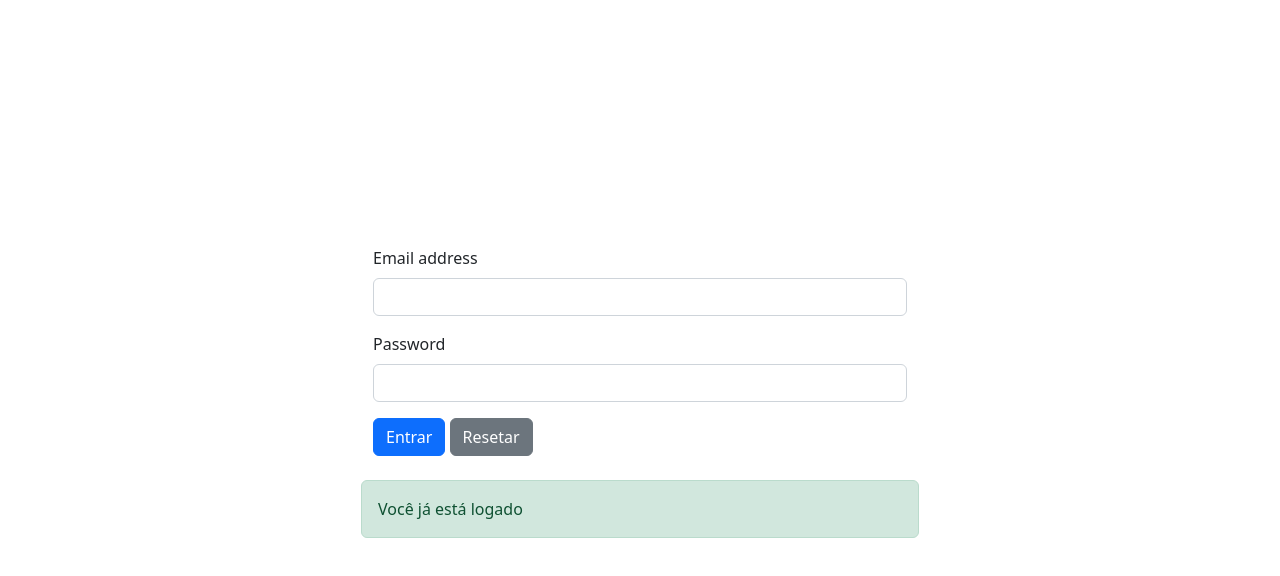
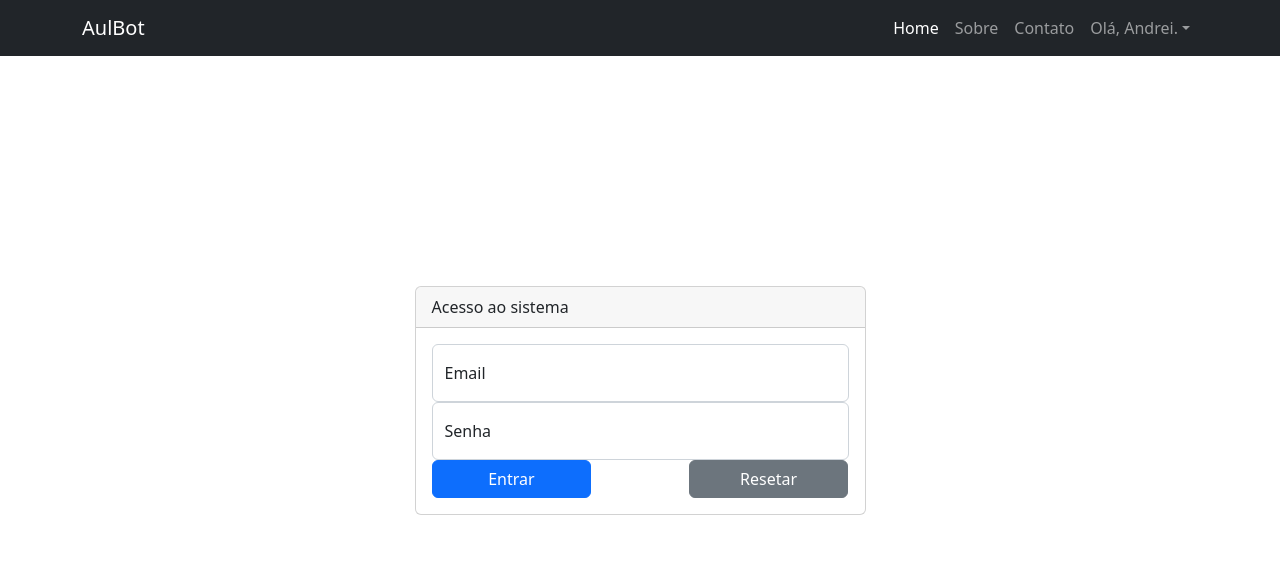
Before and after one commit to dreialcantara/ExercicioBootstrap-GamaAcademy, a plain HTML site: page index.html in a window 1280 px wide. Drawn offline with nearby package versions, Linux system fonts and the light colour scheme.

Commit message:
loginpage1

```diff
--- a/index.html
+++ b/index.html
@@ -1,6 +1,5 @@
 <!DOCTYPE html>
 <html lang="en">
-
 <head>
     <meta charset="UTF-8">
     <meta http-equiv="X-UA-Compatible" content="IE=edge">
@@ -12,44 +11,80 @@
 </head>
 
 <body>
-    <div class="container w-100 h-100 flex-column d-flex align-items-center justify-content-center">
-        <div class="row w-50">
-            <div class="col">
+    <nav class="navbar navbar-expand-sm navbar-dark fixed-top bg-dark">
+        <div class="container">
+            <a href="#" class="navbar-brand">AulBot</a>
+            <button class="navbar-toggler d-lg-none" type="button" data-bs-toggle="collapse"
+                data-bs-target="#menuNavegacao" aria-controls="menuNavegacao" aria-expanded="false"
+                aria-label="Toggle navigation">
+                <span class="navbar-toggler-icon"></span>
 
-                <form>
-                    <div class="mb-3">
-                        <label for="exampleInputEmail1" class="form-label">Email address</label>
-                        <input type="email" class="form-control w-100" id="exampleInputEmail1" aria-describedby="emailHelp">
-
-                    </div>
-                    <div class="mb-3">
-                        <label for="exampleInputPassword1" class="form-label">Password</label>
-                        <input type="password" class="form-control" id="exampleInputPassword1">
-                    </div>
-
-                    <button type="submit" class="btn btn-primary 2-100">Entrar</button>
-                    <button type="submit" class="btn btn-secondary">Resetar</button>
-                </form>
-
+            </button>
+            <div id="menuNavegacao" class="collapse navbar-collapse">
+                <ul class="navbar-nav w-100 d=fles justify-content-end">
+                    <li class="nav-item">
+                        <a href="#" class="nav-link active">Home</a>
+                    </li>
+                    <li class="nav-item">
+                        <a href="#" class="nav-link">Sobre</a>
+                    </li>
+                    <li class="nav-item">
+                        <a href="#" class="nav-link">Contato</a>
+                    </li>
+                    <li class="nav-item dropdown">
+                        <a href="#" class="nav-link dropdown-toggle" id="menuUsuario" data-bs-toggle="dropdown">Olá,
+                            Andrei.</a>
+                        <div class="dropdown-menu" aria-labelledby="menuUsuario">
+                            <a href="#" class="dropdown-item">Meu Perfil</a>
+                            <a href="#" class="dropdown-item">Sair</a>
+                        </div>
+                    </li>
+                </ul>
             </div>
         </div>
-        <div class="row w-50">
+    </nav>
+    <main>
+        <div class="container vh-100 ">
+            <div class="row h-100 d-flex align-items-center justify-content-center">
+                <div class="col-xs-10 col-sm-8 col-md-5">
+                    <div class="card">
+                        <div class="card-header">Acesso ao sistema</div>
+                        <div class="card-body">
+                            <div class="alert alert-success d-none">Logado com sucesso</div>
+                            <form id="frmLogin">
+                                <div class="form-floating md-3">
+                                    <input type="e-mail" class="form-control" id="email" placeholder="nome@email.com"
+                                        label="e-mail">
+                                    <label for="email">Email</label>
+                                </div>
+                                <div class="form-floating md-3">
+                                    <input type="password" class="form-control" id="password" placeholder="Senha"
+                                        label="e-mail">
+                                    <label for="password">Senha</label>
+                                </div>
+                                <div class="row">
+                                    <div class="col-5">
+                                        <button type="submit" class="btn btn-primary w-100">Entrar</button>
+                                    </div>
 
-                <div class="alert alert-success mt-4" role="alert">
-                    Você já está logado
-                </div>
+                                    <div class="col-5  offset-2">
+                                        <button type="reset" class="btn btn-secondary w-100">Resetar</button>
+                                    </div>
+                                </div>
 
-        </div>
-    </div>
+                            </form>
 
 
 
-
-
-
+                        </div>
+                    </div>
+                </div>
+            </div>
+        </div>
+    </main>
     <script src="https://cdn.jsdelivr.net/npm/bootstrap@5.2.0/dist/js/bootstrap.bundle.min.js"
-        integrity="sha384-A3rJD856KowSb7dwlZdYEkO39Gagi7vIsF0jrRAoQmDKKtQBHUuLZ9AsSv4jD4Xa"
-        crossorigin="anonymous"></script>
+            integrity="sha384-A3rJD856KowSb7dwlZdYEkO39Gagi7vIsF0jrRAoQmDKKtQBHUuLZ9AsSv4jD4Xa"
+            crossorigin="anonymous"></script>
 </body>
 
 </html>
--- /dev/null
+++ b/login.css
@@ -0,0 +1,43 @@
+.navbar {
+    font-family: 'Noto Sans';
+
+}
+.navbar-brand {
+  color: #a99ee3;
+}
+.nav-link {
+  color: #a99ee3;
+
+}
+
+.login {
+    min-height: 100vh;
+  }
+
+  .bg-image {
+    background-image: url('https://cdn.dribbble.com/users/280617/screenshots/6367206/colors.jpg');
+    background-size: cover;
+    background-position: center;
+  }
+
+  .login-heading {
+    font-weight: 300;
+  }
+
+  .btn-login {
+    border: none;
+   background-color: #373737 ;
+    font-size: 0.9rem;
+    letter-spacing: 0.05rem;
+    padding: 0.75rem 1rem;
+    color: #a99ee3;
+  }
+
+.btn-login:hover {
+    background-color: #6954d0 !important;
+    color: #373737;
+}
+
+.titulo {
+    font-family: 'Noto Sans';
+}
--- a/style.css
+++ b/style.css
@@ -1,9 +1,4 @@
-html,
-body{
-    height: 100%;
-    width: 100%;
+
+.login {
+    width : 365Px;
 }
-
-.container {
-    width : 365px;
-}
```
Also changed, not shown: loginpage.html (added, +126 -0 lines).
